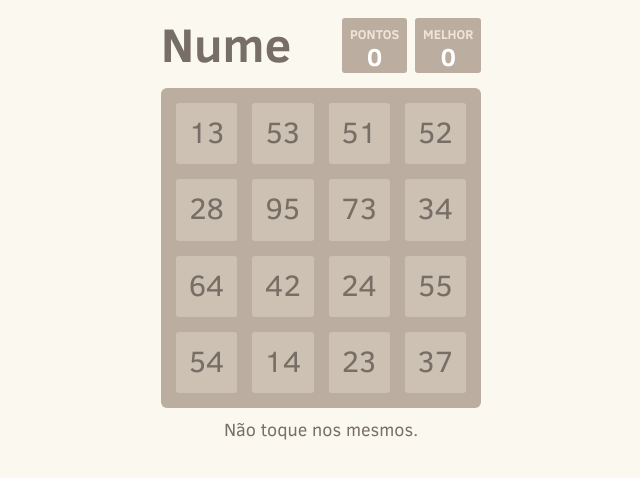
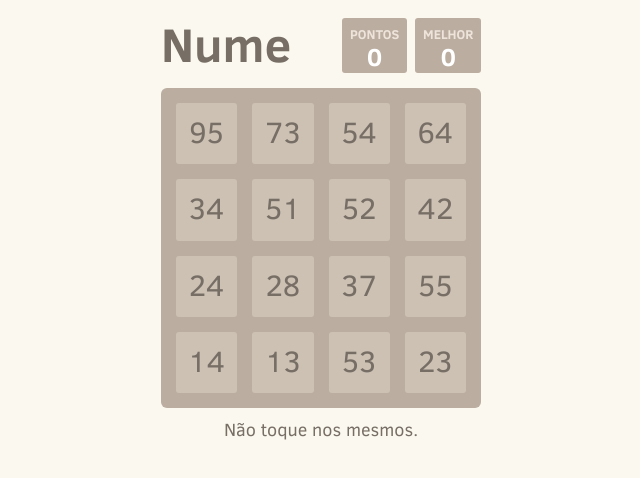
Before and after one commit to brtmvdl/nume, an Angular app: page / in a window 1280 px wide. Shown: the top 478 px of the page, without its empty margins (319-959 px from the left). Built offline with nearby package versions, Linux system fonts and the light colour scheme.

Commit message:
Removing duplicate numbers in the same cell

```diff
--- a/src/app/app.component.ts
+++ b/src/app/app.component.ts
@@ -15,7 +15,7 @@ export class AppComponent implements OnInit {
   playing = false;
 
   x: number;
-  // numbers: number[] = [];
+  numbers: number[] = [];
   selecteds: number[] = [];
 
   table = [];
@@ -102,19 +102,17 @@ export class AppComponent implements OnInit {
     return newNumbers;
   }
 
-  makeTable(numbers: number[]): number[][] {
-    const table = [...Array(this.LINES_NUMBER)].map(() => [...Array(this.COLUMNS_NUMBER)]);
+  createMap(lines, columns): any[][] {
+    return [...Array(lines)].map(() => [...Array(columns)]);
+  }
 
-    for (let n = 0; n < numbers.length; n++) {
-      let line, col;
+  makeTable(lines: number, columns: number, numbers: number[] = []): number[][] {
+    const table = this.createMap(lines, columns)
+    let n = 0;
 
-      do {
-        line = this.randomNumber(this.LINES_NUMBER);
-        col = this.randomNumber(this.COLUMNS_NUMBER);
-      } while (table[line][col]);
-
-      table[line][col] = numbers[n];
-    }
+    for (let l = 0; l < lines; l++)
+      for (let c = 0; c < columns; c++)
+        table[l][c] = numbers[n++];
 
     return table;
   }
@@ -134,8 +132,24 @@ export class AppComponent implements OnInit {
     return this.randomizeNumbers(numbers.concat(selecteds))
   }
 
+  findDuplicatedNumbers(list1: number[], list2: number[] = []): boolean {
+    return list1.find((num, index) => num === list2[index]) !== undefined
+  }
+
   makeGame(): void {
-    this.table = this.makeTable(this.makeNumbers());
+    let numbers: number[];
+
+    for (
+      numbers = this.makeNumbers();
+      this.findDuplicatedNumbers(numbers, this.numbers);
+      numbers = this.makeNumbers()
+    );
+
+    this.table = this.makeTable(
+      this.LINES_NUMBER,
+      this.COLUMNS_NUMBER,
+      this.numbers = numbers
+    );
   }
 
   play(): void {
```
